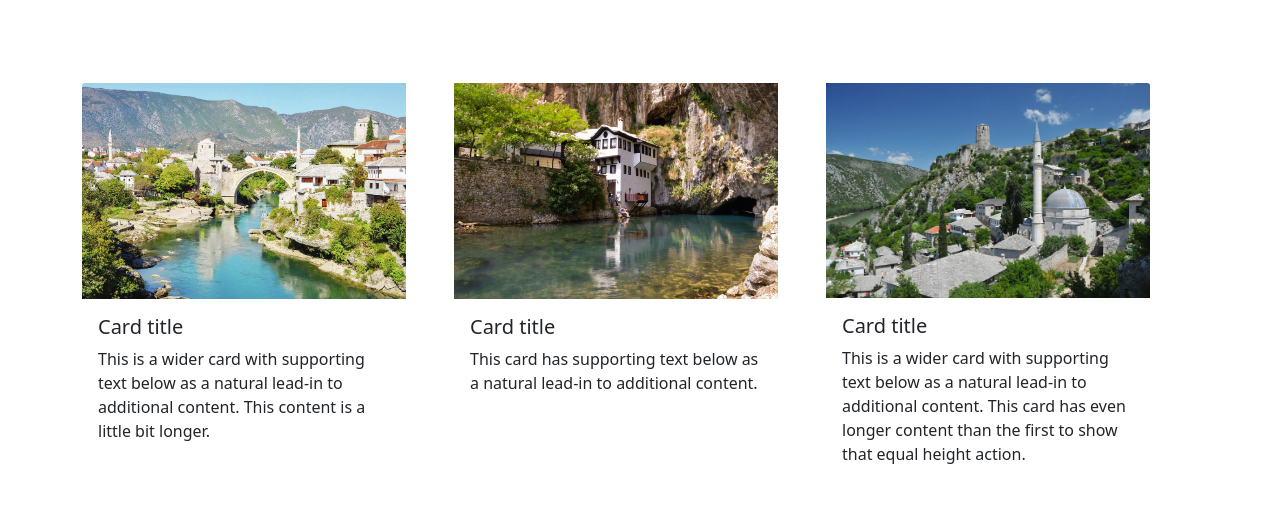
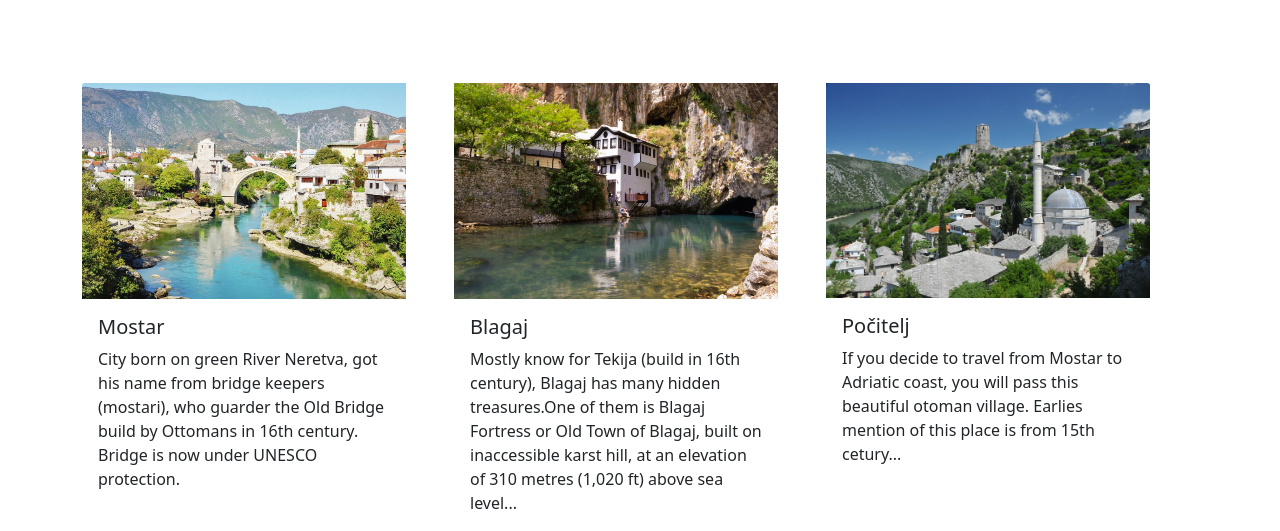
Before and after one commit to elmedina1/WeekFourHM, a plain HTML site: page index.html in a window 1280 px wide. Shown: the part 365-896 px from the top of the page. Before the commit the page ends 847 px from the top, so only its background shows below. Drawn offline with nearby package versions, Linux system fonts and the light colour scheme.

Commit message:
update cards title and desciption

```diff
--- a/index.html
+++ b/index.html
@@ -80,8 +80,8 @@
   <div class="card me-md-5">
     <img src="/assets/mostar.jpeg" class="card-img-top" alt="...">
     <div class="card-body">
-      <h5 class="card-title">Card title</h5>
-      <p class="card-text">This is a wider card with supporting text below as a natural lead-in to additional content. This content is a little bit longer.</p>
+      <h5 class="card-title">Mostar</h5>
+      <p class="card-text">City born on green River Neretva, got his name from bridge keepers (mostari), who guarder the Old Bridge build by Ottomans in 16th century. Bridge is now under UNESCO protection.</p>
     </div>
 
   </div>
@@ -94,8 +94,8 @@
   <div class="card  me-md-5">
     <img src="/assets/blagaj.jpeg" class="card-img-top" alt="...">
     <div class="card-body">
-      <h5 class="card-title">Card title</h5>
-      <p class="card-text">This card has supporting text below as a natural lead-in to additional content.</p>
+      <h5 class="card-title">Blagaj</h5>
+      <p class="card-text">Mostly know for Tekija (build in 16th century), Blagaj has many hidden treasures.One of them is Blagaj Fortress or Old Town of Blagaj, built on inaccessible karst hill, at an elevation of 310 metres (1,020 ft) above sea level...</p>
     </div>
 
   </div>
@@ -105,13 +105,13 @@
   <div class="card  me-md-5">
     <img src="/assets/pocitelj2.jpeg" class="card-img-top" alt="...">
     <div class="card-body">
-      <h5 class="card-title">Card title</h5>
-      <p class="card-text">This is a wider card with supporting text below as a natural lead-in to additional content. This card has even longer content than the first to show that equal height action.</p>
+      <h5 class="card-title">Počitelj</h5>
+      <p class="card-text">If you decide to travel from Mostar to Adriatic coast, you will pass this beautiful otoman village. Earlies mention of this place is from 15th cetury... </p>
     </div>
 
   </div>
 </div>
 </div>
   </body>
-  <script src="/js/script.js"></script>
+
 </html>
```
